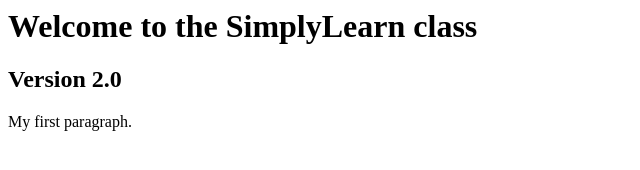
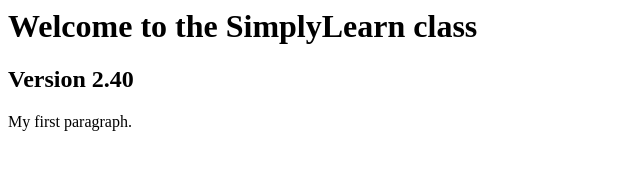
Before and after one commit to darcotech/lms-git, a plain HTML site: page index.html in a window 1280 px wide. Shown: the full height of the page, 0-640 px from the left. Drawn offline with Linux system fonts and the light colour scheme.

Commit message:
replaced 8869

```diff
--- a/index.html
+++ b/index.html
@@ -4,7 +4,7 @@
 <body>
 
 <h1>Welcome to the SimplyLearn class</h1>
-<h2>Version 2.0</h2>
+<h2>Version 2.40</h2>
 <p>My first paragraph.</p>
 
 <h3><contact</h3>
```
